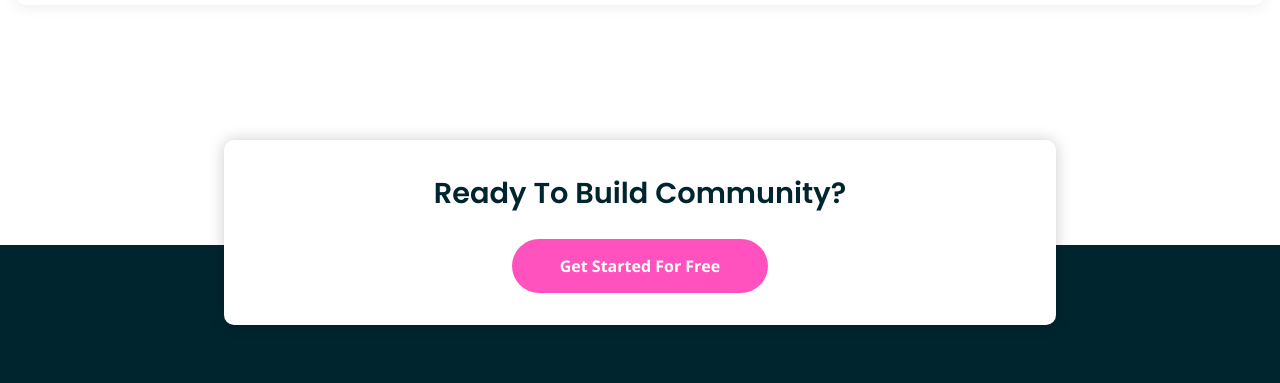
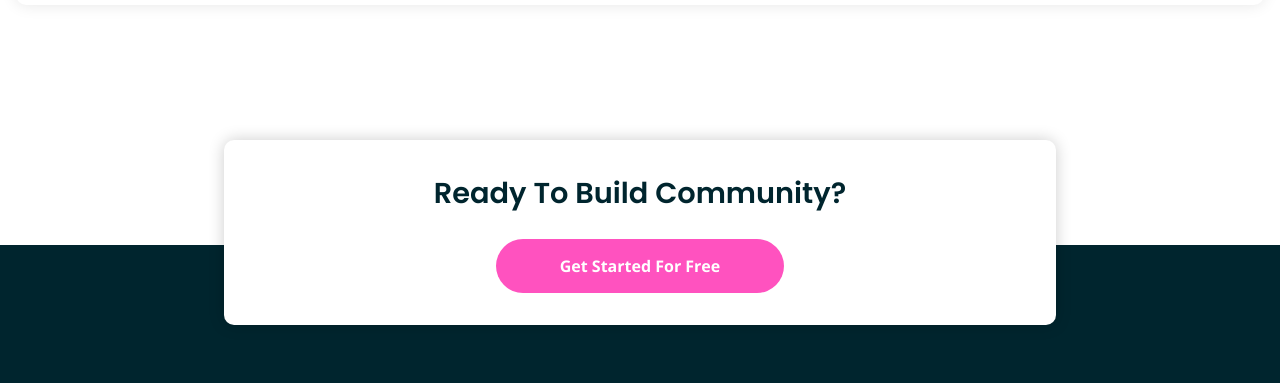
Before and after one commit to Just9krish/Huddle-Landing-Page, a plain HTML site: page index.html in a window 1280 px wide. Shown: the part 2174-2557 px from the top of the page. Drawn offline with nearby package versions, Linux system fonts and the light colour scheme.

Commit message:
made desktop design and add some animation

```diff
--- a/style.css
+++ b/style.css
@@ -132,7 +132,7 @@ main {
 /* Animtion end here */
 
 .btn-ready-build {
-  padding: 1rem 3rem ;
+  padding: 1rem;
   width: 75%;
   transition: all 0.25s;
 }
@@ -352,6 +352,19 @@ main {
 }
 
 /* Media quries */
+
+@media only screen and (min-width: 28.125rem) {
+  .btn-hero {
+    margin: 2.5rem auto;
+    width: 60%;
+  }
+
+  .btn-ready-build {
+    font-size: 1rem;
+    padding: 1rem 4rem;
+    width: unset;
+  }
+}
 
 /* For screen width equal or more than to width of 600px */
 
```
